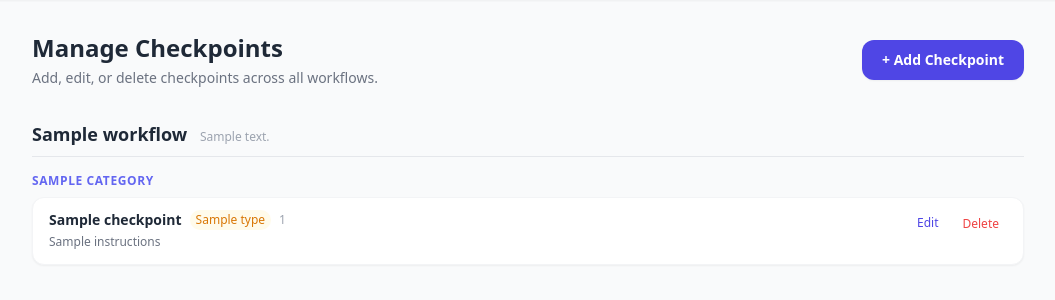
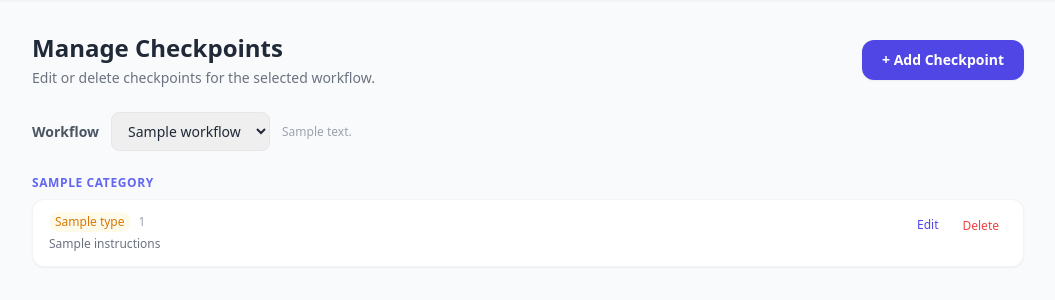
Before and after one commit to jainabhishek-dev/sunny-pillow, a Python web app: template templates/checkpoints.html in a window 1280 px wide. Shown: the part 57-357 px from the top of the page, without its empty margins (112-1167 px from the left). Run offline with Jinja, Linux system fonts and the light colour scheme; the template is opened without the code that fills it: most values are stand-ins (such as "Sample title", 1, 10 or a date in 2020); some libraries are stand-ins or nearby versions.

Commit message:
Logo links to homepage; checkpoints page shows one workflow at a time
- Wrap logo and brand name in <a href="/"> in base.html
- Checkpoints page: replace all-workflows layout with single workflow
  view and a dropdown to switch; defaults to first workflow
- Add/edit/delete redirects preserve ?workflow= param so user stays
  on the same workflow after saving

Co-Authored-By: Claude Haiku 4.5 <noreply@anthropic.com>

```diff
--- a/templates/base.html
+++ b/templates/base.html
@@ -15,7 +15,7 @@
 
   <!-- Navigation -->
   <nav class="bg-white border-b border-gray-200 px-6 py-3 flex items-center justify-between shadow-sm">
-    <div class="flex items-center gap-3">
+    <a href="/" class="flex items-center gap-3 no-underline">
       <div class="w-8 h-8">
         <svg viewBox="0 0 200 200" xmlns="http://www.w3.org/2000/svg">
           <circle cx="100" cy="100" r="70" fill="none" stroke="#F97316" stroke-width="8"/>
@@ -25,7 +25,7 @@
         </svg>
       </div>
       <span class="text-xl font-bold text-orange-600">CheckPoint</span>
-    </div>
+    </a>
     {% if user %}
     <div class="flex items-center gap-4">
       <a href="/checkpoints" class="text-sm text-gray-500 hover:text-indigo-600 font-medium transition">Checkpoints</a>
--- a/templates/checkpoints.html
+++ b/templates/checkpoints.html
@@ -3,16 +3,30 @@
 
 {% block content %}
 
-<div class="flex items-center justify-between mb-8">
+<div class="flex items-center justify-between mb-6">
   <div>
     <h2 class="text-2xl font-bold text-gray-800">Manage Checkpoints</h2>
-    <p class="text-gray-500 text-sm mt-1">Add, edit, or delete checkpoints across all workflows.</p>
+    <p class="text-gray-500 text-sm mt-1">Edit or delete checkpoints for the selected workflow.</p>
   </div>
   <button
     onclick="document.getElementById('add-form').classList.toggle('hidden')"
     class="inline-flex items-center gap-2 bg-indigo-600 hover:bg-indigo-700 text-white font-semibold px-5 py-2.5 rounded-xl transition text-sm shadow-sm">
     + Add Checkpoint
   </button>
+</div>
+
+<!-- Workflow selector -->
+<div class="mb-6 flex items-center gap-3">
+  <label class="text-sm font-semibold text-gray-600">Workflow</label>
+  <select onchange="window.location.href='/checkpoints?workflow=' + this.value"
+    class="border border-gray-200 rounded-lg px-3 py-2 text-sm focus:outline-none focus:ring-2 focus:ring-indigo-400">
+    {% for workflow in workflows %}
+    <option value="{{ workflow.id }}" {% if workflow.id == selected_workflow.id %}selected{% endif %}>
+      {{ workflow.name }}
+    </option>
+    {% endfor %}
+  </select>
+  <span class="text-xs text-gray-400">{{ selected_workflow.description }}</span>
 </div>
 
 <!-- Success / error banner -->
@@ -30,7 +44,7 @@
 <!-- Add Checkpoint form (hidden by default) -->
 <div id="add-form" class="hidden mb-8 bg-white rounded-2xl border border-indigo-200 shadow-sm p-6">
   <h3 class="text-sm font-semibold text-gray-700 mb-4">New Checkpoint</h3>
-  <form method="POST" action="/checkpoints/add" class="space-y-4">
+  <form method="POST" action="/checkpoints/add?workflow={{ selected_workflow.id }}" class="space-y-4">
 
     <div>
       <label class="block text-xs font-semibold text-gray-600 mb-1">Category</label>
@@ -58,7 +72,8 @@
         <div class="flex gap-4 mt-1">
           {% for workflow in workflows %}
           <label class="flex items-center gap-1.5 text-sm text-gray-700 cursor-pointer">
-            <input type="checkbox" name="workflows" value="{{ workflow.id }}" class="rounded" />
+            <input type="checkbox" name="workflows" value="{{ workflow.id }}"
+              {% if workflow.id == selected_workflow.id %}checked{% endif %} class="rounded" />
             {{ workflow.name }}
           </label>
           {% endfor %}
@@ -80,15 +95,8 @@
   </form>
 </div>
 
-<!-- Checkpoints grouped by workflow then category -->
-{% for wid, wdata in by_workflow.items() %}
-<div class="mb-10">
-  <h3 class="text-lg font-bold text-gray-800 mb-4 pb-2 border-b border-gray-200">
-    {{ wdata.workflow.name }}
-    <span class="text-xs font-normal text-gray-400 ml-2">{{ wdata.workflow.description }}</span>
-  </h3>
-
-  {% for category, checkpoints in wdata.categories.items() %}
+<!-- Checkpoints grouped by category for selected workflow -->
+{% for category, checkpoints in categories.items() %}
 <div class="mb-6">
   <p class="text-xs font-bold uppercase tracking-wider text-indigo-500 mb-2">{{ category }}</p>
 
@@ -100,7 +108,6 @@
       <div class="flex items-start justify-between px-4 py-3 gap-4">
         <div class="flex-1 min-w-0">
           <div class="flex items-center gap-2 flex-wrap">
-              <span class="text-sm font-semibold text-gray-800">{{ cp.name }}</span>
             <span class="text-xs px-1.5 py-0.5 rounded-full
               {% if cp.type == 'rule' %}bg-blue-50 text-blue-600{% else %}bg-amber-50 text-amber-600{% endif %}">
               {{ cp.type }}
@@ -115,8 +122,8 @@
             class="text-xs text-indigo-600 hover:text-indigo-800 font-medium transition px-2 py-1 rounded hover:bg-indigo-50">
             Edit
           </button>
-            <form method="POST" action="/checkpoints/{{ cp.id }}/delete"
-              onsubmit="return confirm('Delete {{ cp.name }}? This cannot be undone.')">
+          <form method="POST" action="/checkpoints/{{ cp.id }}/delete?workflow={{ selected_workflow.id }}"
+            onsubmit="return confirm('Delete {{ cp.id }}? This cannot be undone.')">
             <button type="submit"
               class="text-xs text-red-500 hover:text-red-700 font-medium transition px-2 py-1 rounded hover:bg-red-50">
               Delete
@@ -127,7 +134,7 @@
 
       <!-- Inline edit form (hidden by default) -->
       <div id="edit-{{ cp.id }}" class="hidden border-t border-gray-100 px-4 py-4 bg-gray-50 rounded-b-xl">
-          <form method="POST" action="/checkpoints/{{ cp.id }}/edit" class="space-y-3">
+        <form method="POST" action="/checkpoints/{{ cp.id }}/edit?workflow={{ selected_workflow.id }}" class="space-y-3">
 
           <div>
             <label class="block text-xs font-semibold text-gray-600 mb-1">Instructions</label>
@@ -177,8 +184,6 @@
   </div>
 </div>
 {% endfor %}
-</div>
-{% endfor %}
 
 <script>
   function toggleEdit(id) {
```
Also changed, not shown: main.py (+17 -15 lines). Lines whose indentation alone changed are shown as unchanged.
